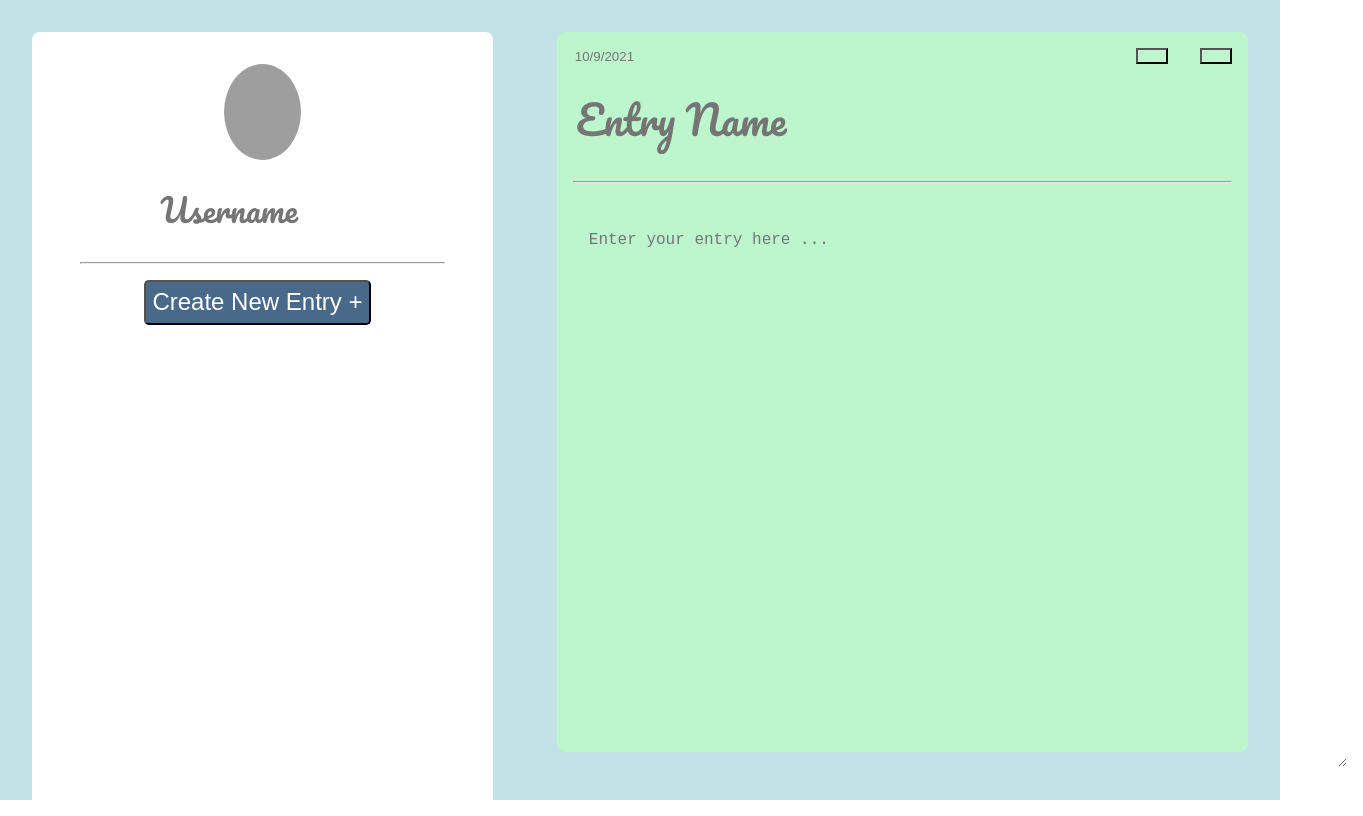
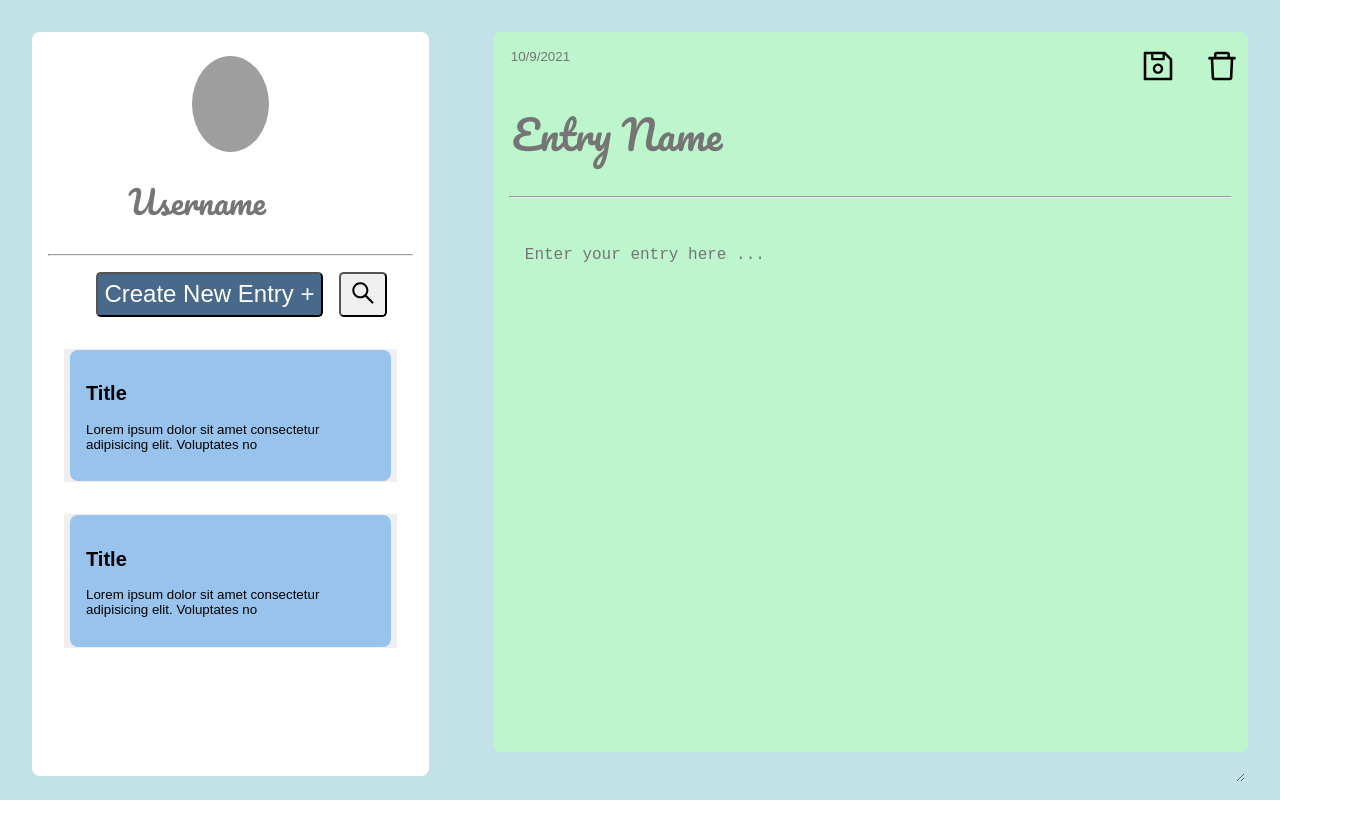
Before and after one commit to ibnjunaid/personal_diary, a React (Create React App) app in the folder client/: page / in a window 1280 px wide. Shown: the whole page, 1363 px wide, since content can reach past the window. Built offline with nearby package versions, Linux system fonts and the light colour scheme; grey boxes are pictures that could not be loaded.

Commit message:
added icons and entryCard component

```diff
--- a/client/package.json
+++ b/client/package.json
@@ -3,6 +3,7 @@
   "version": "0.1.0",
   "private": true,
   "dependencies": {
+    "@ant-design/icons": "^4.7.0",
     "@testing-library/jest-dom": "^5.14.1",
     "@testing-library/react": "^11.2.7",
     "@testing-library/user-event": "^12.8.3",
--- a/client/src/components/display/CreateEntry.tsx
+++ b/client/src/components/display/CreateEntry.tsx
@@ -1,3 +1,4 @@
+import {SaveOutlined, DeleteOutlined } from '@ant-design/icons'
 import './UserInfo.scss';
 
 const CreateEntry = () =>{
@@ -5,8 +6,8 @@ const CreateEntry = () =>{
     return(
         <>
              <input className='date' placeholder='10/9/2021'/>
-                <button className='buttonS' ></button>
-                <button className='buttonS'></button>
+                <button className='buttonS' ><DeleteOutlined /></button>
+                <button className='buttonS'><SaveOutlined /></button>
                 <br/>
                 <input className='title' placeholder='Entry Name'/>
                 <hr className='hrcss'/>
--- /dev/null
+++ b/client/src/components/display/EntryCard.scss
@@ -0,0 +1,5 @@
+.card{
+    background-color: #98C3ED;;
+    border-radius: .5rem;
+    padding: 1rem;
+}
--- /dev/null
+++ b/client/src/components/display/EntryCard.tsx
@@ -0,0 +1,18 @@
+import './EntryCard.scss'
+
+interface EntryCardProp{
+    title: string,
+    text: string,
+    date: Date
+}
+
+const EntryCard = ( prop: EntryCardProp ) => {
+    return(
+        <div className='card'>
+           <h2>{prop.title} </h2>
+           <p>{prop.text.substring(0,70)}</p>
+        </div>
+    )
+}
+
+export default EntryCard
--- a/client/src/components/display/UserInfo.scss
+++ b/client/src/components/display/UserInfo.scss
@@ -1,4 +1,4 @@
-.image{
+.image {
     width: 6vw;
     height: 12vh;
     border-radius: 50%;
@@ -6,7 +6,7 @@
     margin-right:10rem;
 }
 
-.input{
+.input {
     background-color: transparent;
     border:none;
     font-family: 'Pacifico', cursive;
--- a/client/src/pages/Entries/Entriespage.scss
+++ b/client/src/pages/Entries/Entriespage.scss
@@ -26,10 +26,12 @@
 
 .buttonS {
     background-color: transparent;
-    height:1rem;
+    height: 2rem;
     width: 2rem;
     margin: 1rem;
     float:right;
+    border:none;
+    font-size: 2rem;
 }
 
 .title {
@@ -49,7 +51,7 @@
     background-color: transparent;
     border:none;
     height: 65vh;
-    width: 58vw;
+    width: 55vw;
     text-align:start;
     margin: 1rem;
     padding: 1rem;
@@ -68,15 +70,29 @@
     border-radius: .5rem;
     margin: 2rem;
     grid-area: 1/ 1;
-    padding: 2rem;
+    padding-top: 1.5rem;
 }
 
-.createbtn{
-    margin-left:5rem;
-    margin-right: 5rem;
+.createbtn {
+    margin-left: 4rem;
+    margin-right: 1rem;
     font-size: 1.5rem ;
     background-color: $login-page-card-color ;
     color:white;
     border-radius: .3rem;
     padding: .4rem;
 }
+
+.search{
+    padding: .4rem;
+    border-radius: .3rem;
+    font-size: 1.5rem ;
+    width: 3rem;
+}
+
+.entrycbtn {
+    margin: 2rem;
+    text-align: left;
+    margin-bottom: 0rem;
+    border:none
+}
--- a/client/src/pages/Entries/Entriespage.tsx
+++ b/client/src/pages/Entries/Entriespage.tsx
@@ -1,6 +1,15 @@
+import {SearchOutlined} from '@ant-design/icons'
+
 import CreateEntry from '../../components/display/CreateEntry';
+import EntryCard from '../../components/display/EntryCard';
 import UserInfo from '../../components/display/UserInfo';
 import './Entriespage.scss';
+
+const data ={
+    title: 'Title',
+    text: 'Lorem ipsum dolor sit amet consectetur adipisicing elit. Voluptates nobis quibusdam necessitatibus omnis totam voluptatum explicabo labore, quia ea similique aliquid provident dolorum fugit inventore dolor. Cum nostrum facilis iste.',
+    date: new Date()
+}
 
 const Entriespage = () =>{
 
@@ -14,6 +23,9 @@ const Entriespage = () =>{
                 <UserInfo/>
                 <hr className='hrcss'/>
                 <button className = 'createbtn'> Create New Entry + </button>
+                <button className = 'search'><SearchOutlined /></button>
+                <button className = 'entrycbtn'><EntryCard title={data.title} text={data.text} date={data.date}/></button>
+                <button className = 'entrycbtn'><EntryCard title={data.title} text={data.text} date={data.date}/></button>
             </div>
         </div>
     )
```
Also changed, not shown: 1 other file (tests, documents, lock files or other folders).
